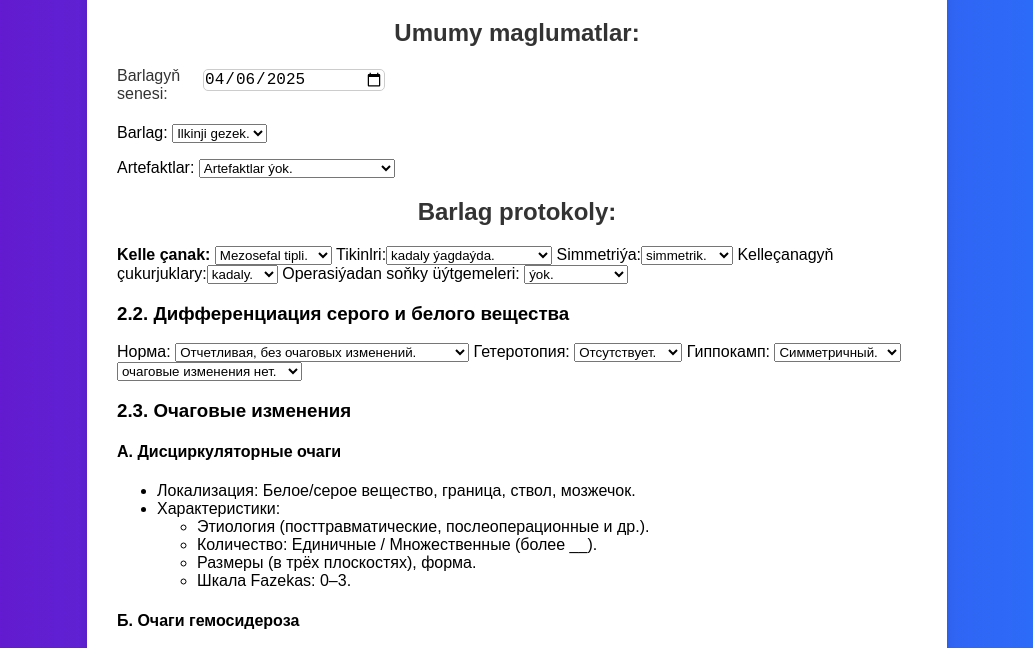
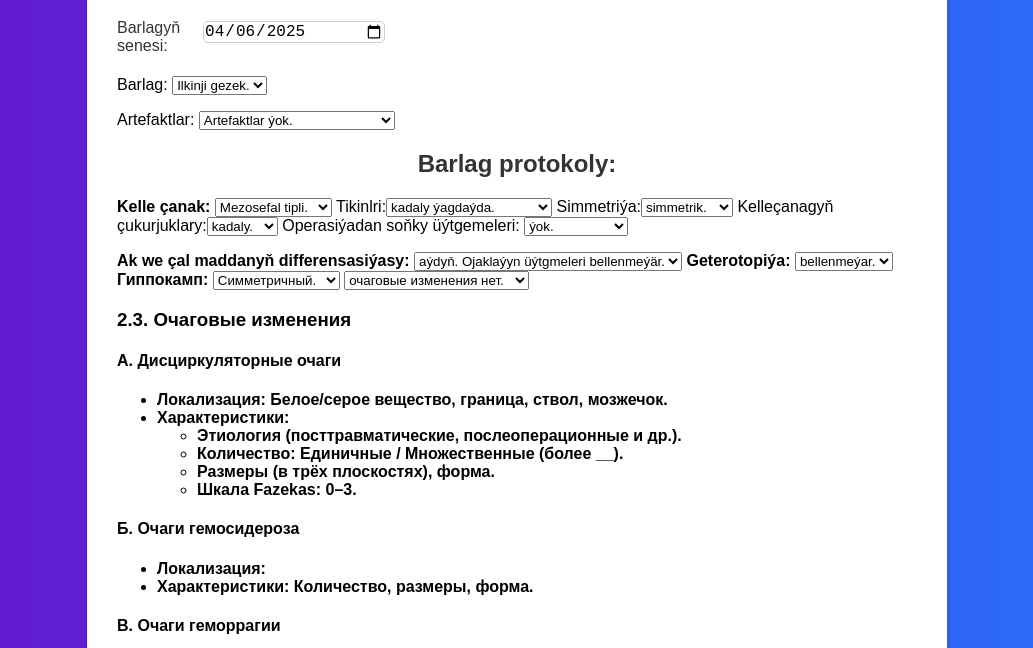
Before and after one commit to MaksatDowletow/MRI, a plain HTML site: page index.html in a window 1280 px wide. Shown: the part 91-739 px from the top of the page, without its empty margins (123-1156 px from the left). Drawn offline with Linux system fonts and the light colour scheme; a script that the page names is missing.

Commit message:
Update index.html

```diff
--- a/index.html
+++ b/index.html
@@ -17,7 +17,7 @@
     <div class="container">
       <div class="protocol">
         <h1>KELLE BEÝNINIŇ MRT BARLAGY</h1>
-        <h2>Umumy maglumatlar:</h2>
+
 <form id="research-form" style="display:inline-flex; align-items:center; gap:6px; font-size:14px;">
   <label for="research-date">Barlagyň senesi:</label>
   <input type="date" id="research-date" name="research-date"  style="padding:0px;">
@@ -77,20 +77,19 @@
           <option value="Краниотомия.">Kraniotomiýa.</option>
         </select> </p>
 
-        <h3>2.2. Дифференциация серого и белого вещества</h3>
-        Норма:
-            <select id="postoperative-changes">
+        <p><strong>Ak we çal maddanyň differensasiýasy: </>
+                  <select id="postoperative-changes">
               <option value="Отчетливая, без очаговых изменений.">
-                Отчетливая, без очаговых изменений.
+                aýdyň. Ojaklaýyn üýtgmeleri bellenmeýär.
               </option>
               <option value="Не Отчетливая, с очаговымы изменениями.">
-                Не Отчетливая, с очаговымы изменениями.
+                ojaklaýyn üýtgemelri anyklanýar.
               </option>
             </select>
-        Гетеротопия:
+        Geterotopiýa:
             <select id="postoperative-changes">
-              <option value="Отсутствует.">Отсутствует.</option>
-              <option value="Присутствует.">Присутствует.</option>
+              <option value="Отсутствует.">bellenmeýar.</option>
+              <option value="Присутствует.">bellenýär.</option>
             </select>
         Гиппокамп:
             <select id="postoperative-changes">
```
